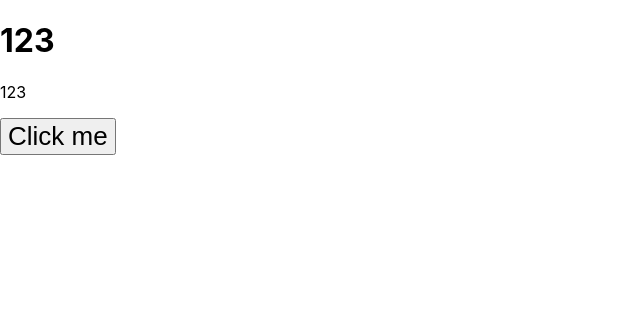
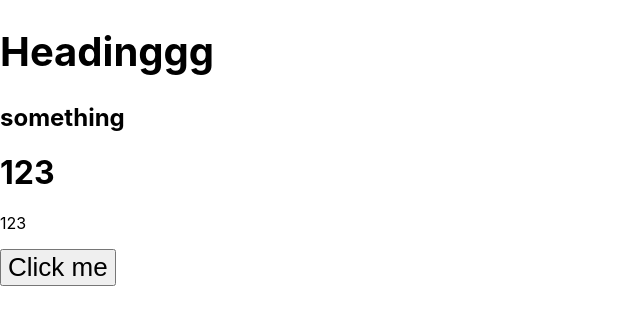
Before and after one commit to acadea/course_react_deep_dive, a React (Vite) app: page / in a window 1280 px wide. Shown: the top 324 px of the page, without its empty margins (0-640 px from the left). Built offline with nearby package versions, Linux system fonts and the light colour scheme.

Commit message:
added heading component

```diff
--- a/src/App.jsx
+++ b/src/App.jsx
@@ -1,6 +1,7 @@
 import { useState } from 'react'
 import logo from './logo.svg'
 import './App.css'
+import Heading from './components/Heading';
 
 function App() {
   // let abc = "123";
@@ -18,8 +19,19 @@ function App() {
 
   const paragraph = <p>{abc}</p>
 
+  function sayHello(){
+    console.log('heyyaya');
+  }
   return (
     <div>
+      <Heading
+       click={sayHello}
+       color="red"
+       align="center"
+       size="40">
+        Headinggg
+       </Heading>
+
       <h1>{abc}</h1>
 
       {paragraph}
--- /dev/null
+++ b/src/components/Heading.jsx
@@ -0,0 +1,19 @@
+import React from 'react'
+
+export default function Heading(props) {
+
+  console.log(props);
+  return (
+    <>
+      <h1
+        onClick={props.click}
+        style={{
+          fontSize: props.size + 'px'
+        }}>
+        {props.children}
+      </h1>
+      <h2>something</h2>
+    </>
+
+  )
+}
```
